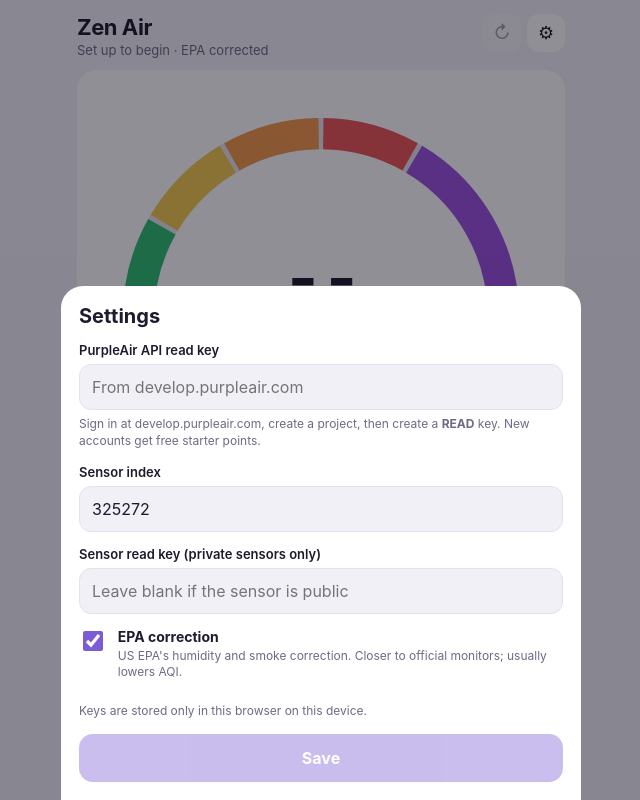
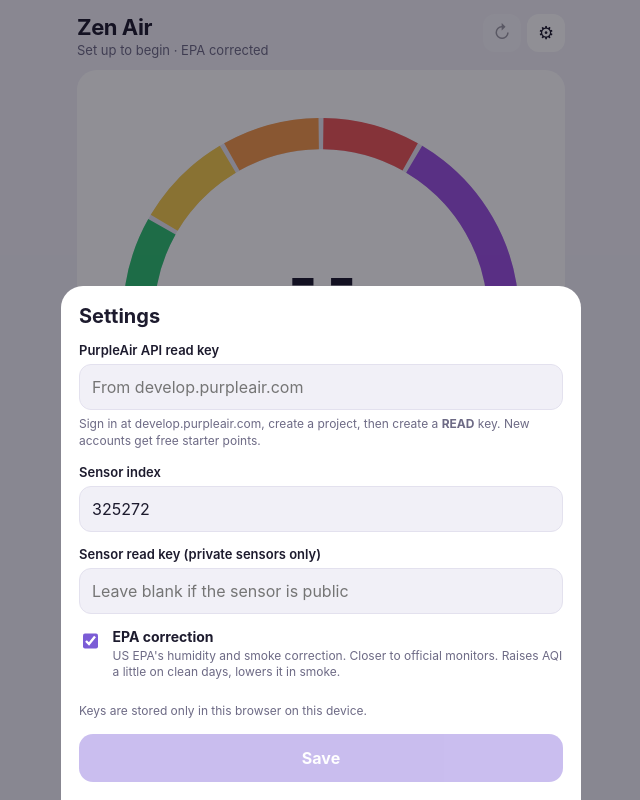
Before and after one commit to remyburger/zen-air, a React (Vite) app: page / in a window 1280 px wide. Shown: the whole page, without its empty margins (319-959 px from the left). Built offline with nearby package versions, Linux system fonts and the light colour scheme.

Commit message:
Add files via upload

```diff
--- a/src/components/Settings.jsx
+++ b/src/components/Settings.jsx
@@ -73,7 +73,7 @@ export default function Settings({ cfg, onSave, onClose, canClose }) {
           <input type="checkbox" checked={useEpa} onChange={(e) => setUseEpa(e.target.checked)} />
           <span>
             <b>EPA correction</b>
-            <small>US EPA's humidity and smoke correction. Closer to official monitors; usually lowers AQI.</small>
+            <small>US EPA's humidity and smoke correction. Closer to official monitors. Raises AQI a little on clean days, lowers it in smoke.</small>
           </span>
         </label>
 
```
